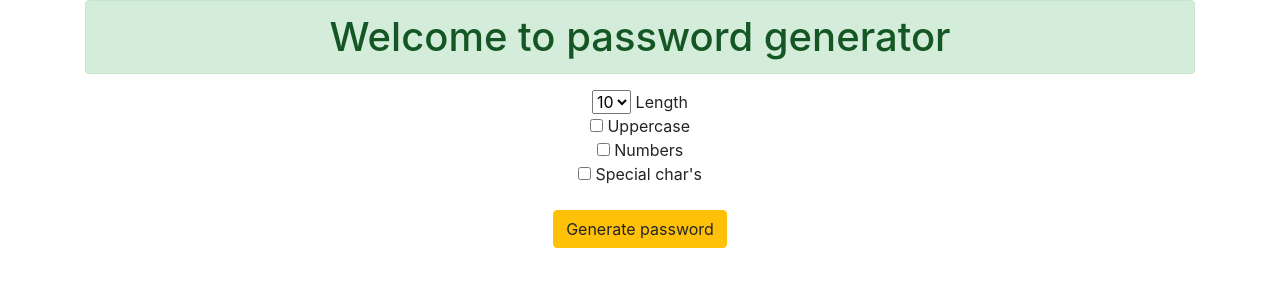
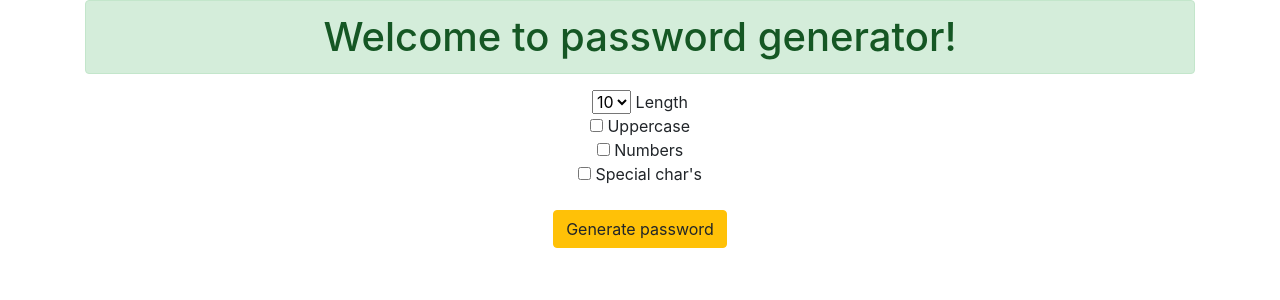
Before and after one commit to BonjurG/django3-password-generation, a Django app: page / in a window 1280 px wide. Shown: the top 300 px of the page. Run offline with Django 4.2, Linux system fonts and the light colour scheme.

Commit message:
i make something fix

```diff
--- a/generator/templates/generator/home.html
+++ b/generator/templates/generator/home.html
@@ -2,7 +2,7 @@
 
 
 <div class='container text-center'>
-  <h1 class='alert alert-success'>Welcome to password generator</h1>
+  <h1 class='alert alert-success'>Welcome to password generator!</h1>
 
   <form action="{% url 'password'  %}">
     <select name="length">
```
